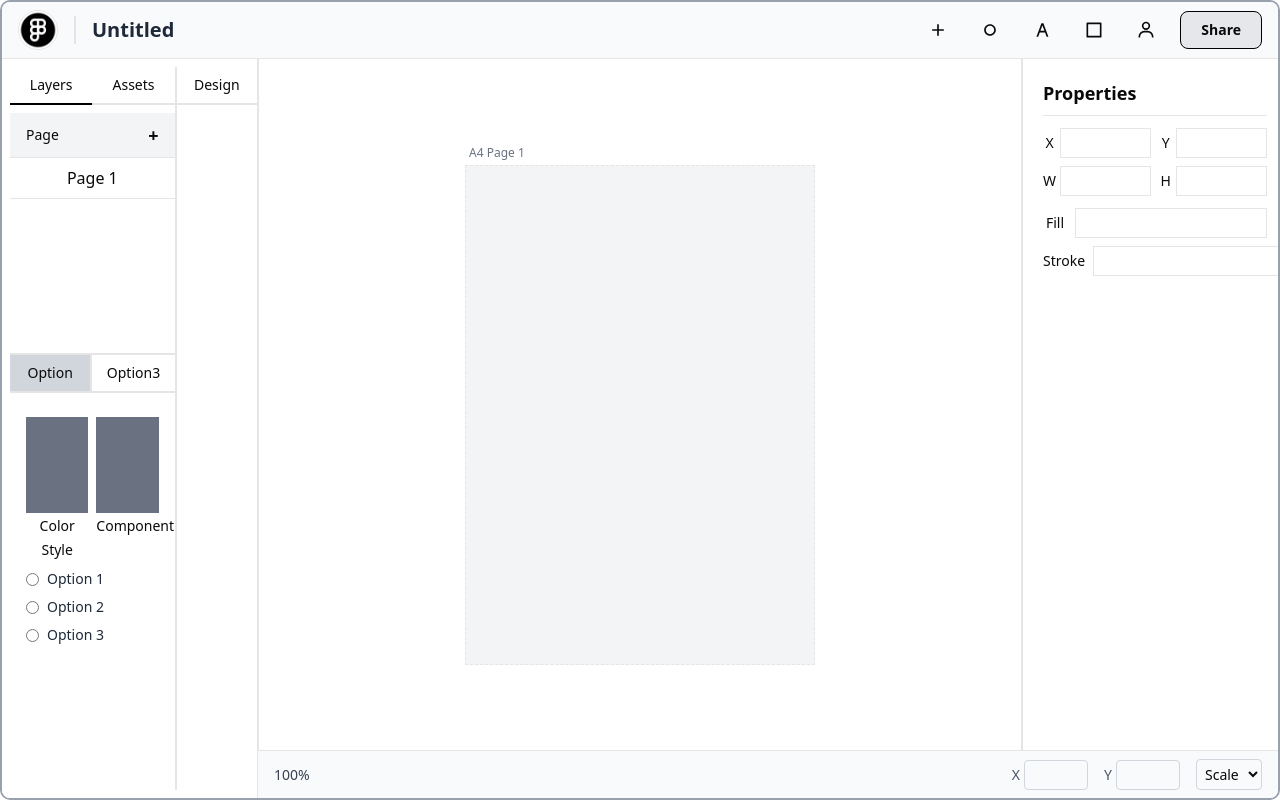
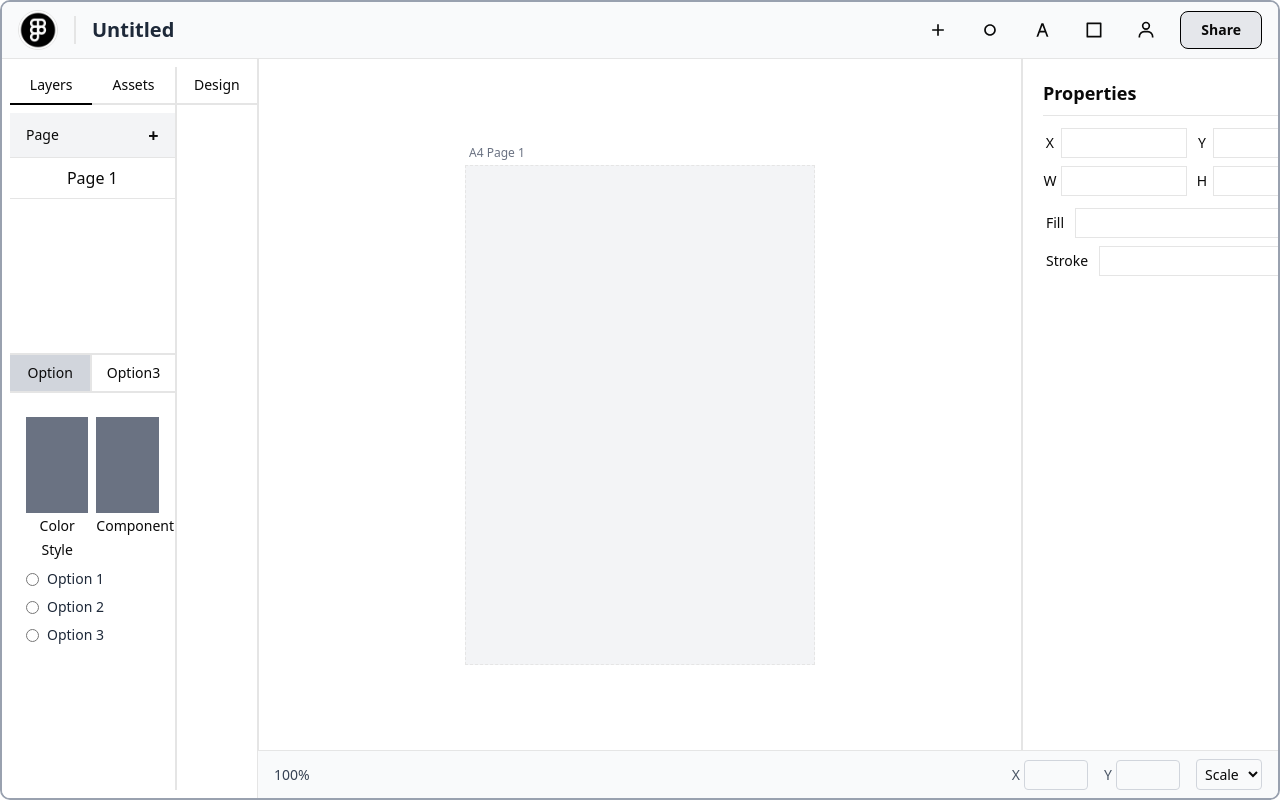
Before and after one commit to starkdipanshu0/assignment-mapsense, a React (Vite) app: page / in a window 1280 px wide. Built offline with nearby package versions, Linux system fonts and the light colour scheme.

Commit message:
remove max-width

```diff
--- a/src/App.css
+++ b/src/App.css
@@ -1,5 +1,5 @@
 #root {
-  max-width: 1280px;
+
   margin: 0 auto;
   /* padding: 2rem; */
   text-align: center;
--- a/src/components/RightPanel.tsx
+++ b/src/components/RightPanel.tsx
@@ -1,5 +1,5 @@
 const RightPanel = () => (
-  <div className="w-62  p-3 text-sm">
+  <div className="w-62 lg:w-80 p-3 text-sm">
     <div className="text-left border-b mb-3">
   <h2 className="text-lg font-semibold mb-2">Properties</h2>
 </div>
```
